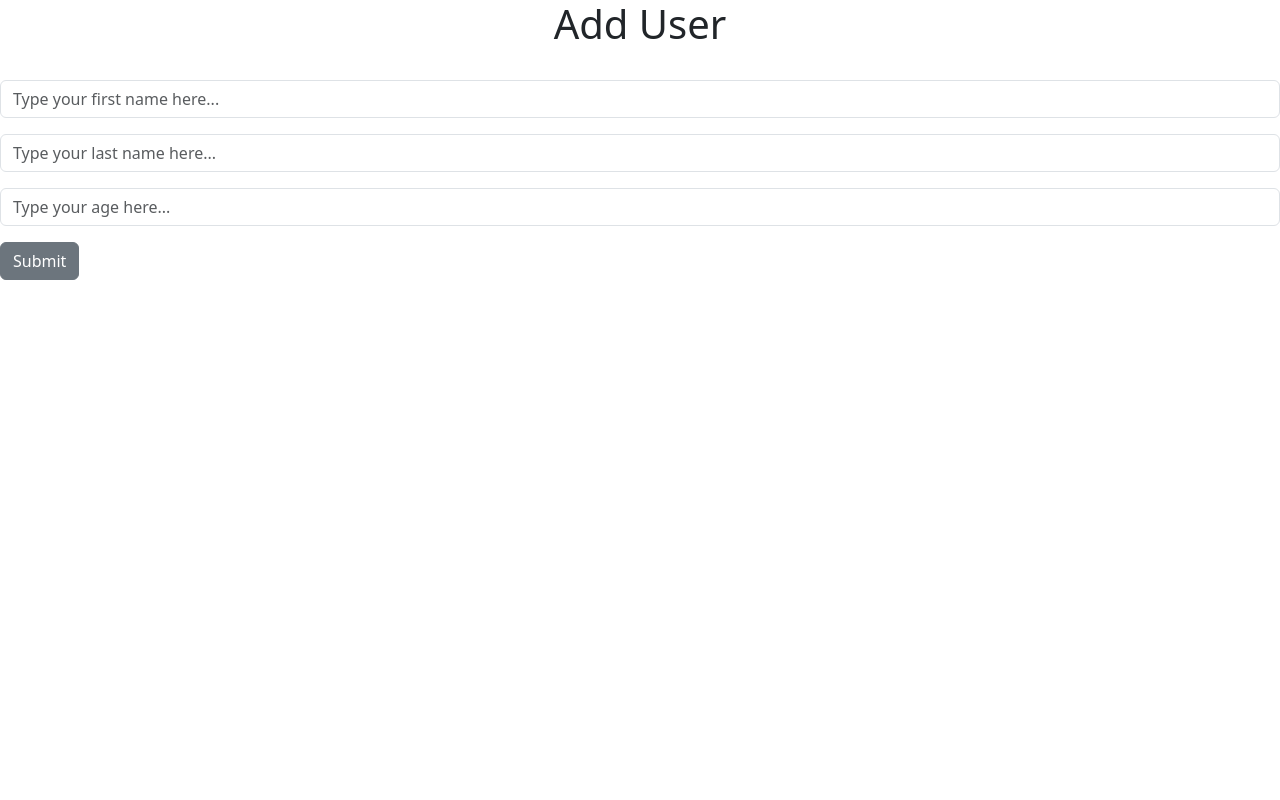
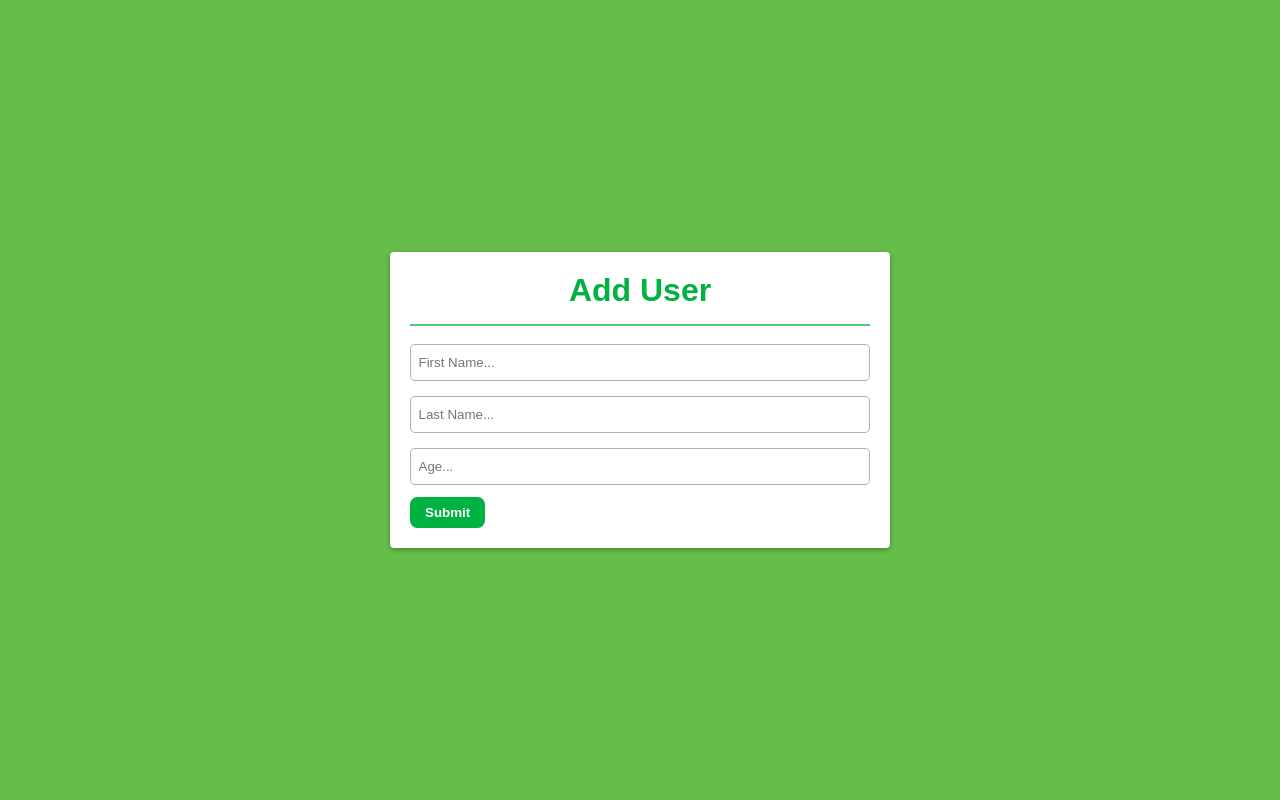
Before and after one commit to dev-gabrielchaves/CRUD-Flask, a Flask app: page /add in a window 1280 px wide. Run offline with Flask 3, Linux system fonts and the light colour scheme.

Commit message:
Added style to pages

```diff
--- a/app.py
+++ b/app.py
@@ -36,7 +36,7 @@ def index():
     # Get all the data from our table and pass it to our variable people.
     people = Person.query.all()
     # Returning our 'index.html' page that is in templates with the variable people that will allow us to use it in our html page as 'people'.
-    return render_template('index.html', people= people)
+    return render_template('index.html', people= people, title='Home')
 
 # Creating route to the add user page '/add'.
 # That route will allow to request methods: 'GET' and 'POST'.
@@ -44,7 +44,7 @@ def index():
 def add():
     # If the request is of the type 'GET', then render the page 'add_user.html'.
     if request.method == 'GET':
-        return render_template('add_user.html')
+        return render_template('add_user.html', title='Add User')
     # Using 'elif' just to illustrate, but if the request is type 'POST' do the following:
     elif request.method == 'POST':
         # From our form that it is in the page 'add_user.html' get the first, last name and age;
@@ -79,7 +79,7 @@ def edit(id):
     person = Person.query.get(id)
     if request.method == 'GET':
         # If the request method is 'GET' then render the page and pass the person to the 'person'.
-        return render_template('edit_user.html', person= person)
+        return render_template('edit_user.html', person= person, title='Edit User')
     elif request.method == 'POST':
         # Changing the person information with the information that we got with the form.
         person.first_name = request.form['first_name']
--- /dev/null
+++ b/static/style.css
@@ -0,0 +1,126 @@
+* {
+    font-family: Arial, Helvetica, sans-serif;
+    margin: 0;
+    padding: 0;
+    box-sizing: border-box; /* ????? */
+}
+body {
+    height: 100vh;
+    background-color: #66bd4a;
+    display: flex; /* ????? */
+}
+.container {
+    width: 500px;
+    min-width: 300px;
+    max-width: 90%;
+    margin: auto;
+}
+/* Add and Edit Users Pages */
+.container form {
+    width: 100%;
+    height: 100%;
+    background-color: white;
+    border-radius: 4px;
+    box-shadow: 0 2px 5px rgba(0,0,0,0.3);
+    padding: 20px
+}
+.container form h1 {
+    color: #00b241;
+    text-align: center;
+    margin-bottom: 15px;
+}
+.container form hr {
+    border-width: 1px;
+    border-style: solid;
+    border-color: #00b241;
+    margin-bottom: 15px;
+    opacity: 0.7;
+}
+.form-control {
+    width: 100%;
+    margin-top: 3px;
+    margin-bottom: 12px;
+    border-width: 1px;
+    border-style: solid;
+    border-color: rgb(176, 176, 176);
+    border-radius: 5px;
+    padding: 10px 7.5px;
+}
+.btn {
+    padding: 8px 15px;
+    border-radius: 7.5px;
+    border: none;
+    background-color: #00b241;
+    color: white;
+    font-weight: bold;
+    transition: opacity 0.15s;
+}
+.btn:hover {
+    cursor: pointer;
+    opacity: 0.9;
+}
+.btn:active {
+    opacity: 0.6;
+}
+/* Main Page */
+.home-title {
+    text-align: center;
+    font-style: italic;
+    color: white;
+}
+.users-table {
+    border-collapse: collapse;
+    margin: 17.5px 0 10px 0;
+    font-size: 0.9em;
+    font-family: sans-serif;
+    width: 100%;
+    min-width: 400px;
+    box-shadow: 0 0 20px rgba(0, 0, 0, 0.15);
+}
+.users-table thead tr {
+    background-color: #009879;
+    color: #ffffff;
+    text-align: left;
+}
+.users-table th,
+.users-table td {
+    padding: 12px 15px;
+}
+.users-table tbody tr {
+    border-bottom: 1px solid #dddddd;
+}
+.users-table tbody tr:nth-of-type(even) {
+    background-color: #f3f3f3;
+}
+.users-table tbody tr:nth-of-type(odd) {
+    background-color: white;
+}
+.users-table tbody tr:last-of-type {
+    border-bottom: 2px solid #009879;
+}
+.users-table tbody tr.active-row {
+    font-weight: bold;
+    color: #009879;
+}
+.home-btn {
+    padding: 8px 15px;
+    border-radius: 7.5px;
+    border: none;
+    background-color: #009879;
+    color: white;
+    font-weight: bold;
+    transition: opacity 0.15s;
+}
+.home-btn:hover {
+    cursor: pointer;
+    opacity: 0.9;
+}
+.home-btn:active {
+    opacity: 0.6;
+}
+/* Link */
+a {
+    text-decoration: none;
+    color: #009879;
+    font-weight: bold;
+}
--- a/templates/add_user.html
+++ b/templates/add_user.html
@@ -1,33 +1,13 @@
-<!DOCTYPE html>
-<html lang="en">
-<head>
-    <meta charset="UTF-8">
-    <meta name="viewport" content="width=device-width, initial-scale=1.0">
-    <title>Add Person</title>
-    <!-- Calling our Bootstrap CSS -->
-    <link href="https://cdn.jsdelivr.net/npm/bootstrap@5.3.2/dist/css/bootstrap.min.css" rel="stylesheet" integrity="sha384-T3c6CoIi6uLrA9TneNEoa7RxnatzjcDSCmG1MXxSR1GAsXEV/Dwwykc2MPK8M2HN" crossorigin="anonymous">
-</head>
-<body>
-    <h1 style="text-align: center;">Add User</h1>
-    <br/>
-    <!-- Creating our form that will get the data and send it to our route '/add' with a 'POST ' request -->
-    <form action="/add" method="post">
-        <!-- First Name field -->
-        <div class="mb-3"> <!-- Adding Bootstrap classes to our div to get have some style -->
-            <input type="text" name="first_name" id="first_name" class="form-control" placeholder="Type your first name here...">
-        </div>
-        <!-- Last Name field -->
-        <div class="mb-3">
-            <input type="text" name="last_name" id="last_name" class="form-control" placeholder="Type your last name here...">
-        </div>
-        <!-- Age field -->
-        <div class="mb-3">
-            <input type="number" name="age" id="age" class="form-control" placeholder="Type your age here...">
-        </div>
-        <!-- Submit button -->
-        <div>
-            <button type="submit" class="btn btn-secondary">Submit</button>
-        </div>
+{% extends 'base.html' %}
+{% block content %}
+<div class="container">
+    <form action="" method="post">
+        <h1>Add User</h1>
+        <hr>
+            <input type="text" name="first_name" placeholder="First Name..." class="form-control">
+            <input type="text" name="last_name" placeholder="Last Name..." class="form-control">
+            <input type="number" name="age" placeholder="Age..." class="form-control">
+        <button class="btn" type="submit">Submit</button>
     </form>
-</body>
-</html>
+</div>
+{% endblock content %}
--- /dev/null
+++ b/templates/base.html
@@ -0,0 +1,13 @@
+<!DOCTYPE html>
+<html lang="en">
+<head>
+    <meta charset="UTF-8">
+    <meta name="viewport" content="width=device-width, initial-scale=1.0">
+    <link rel="stylesheet" href="\static\style.css">
+    <title>CRUD - {{title}}</title>
+</head>
+<body>
+    {% block content %}
+    {% endblock content %}
+</body>
+</html>
```
Also changed, not shown: templates/edit_user.html (+11 -33 lines), templates/index.html (+9 -25 lines), imgs/add_user.PNG (added), imgs/edit_user.PNG (added), imgs/home.PNG (added).
